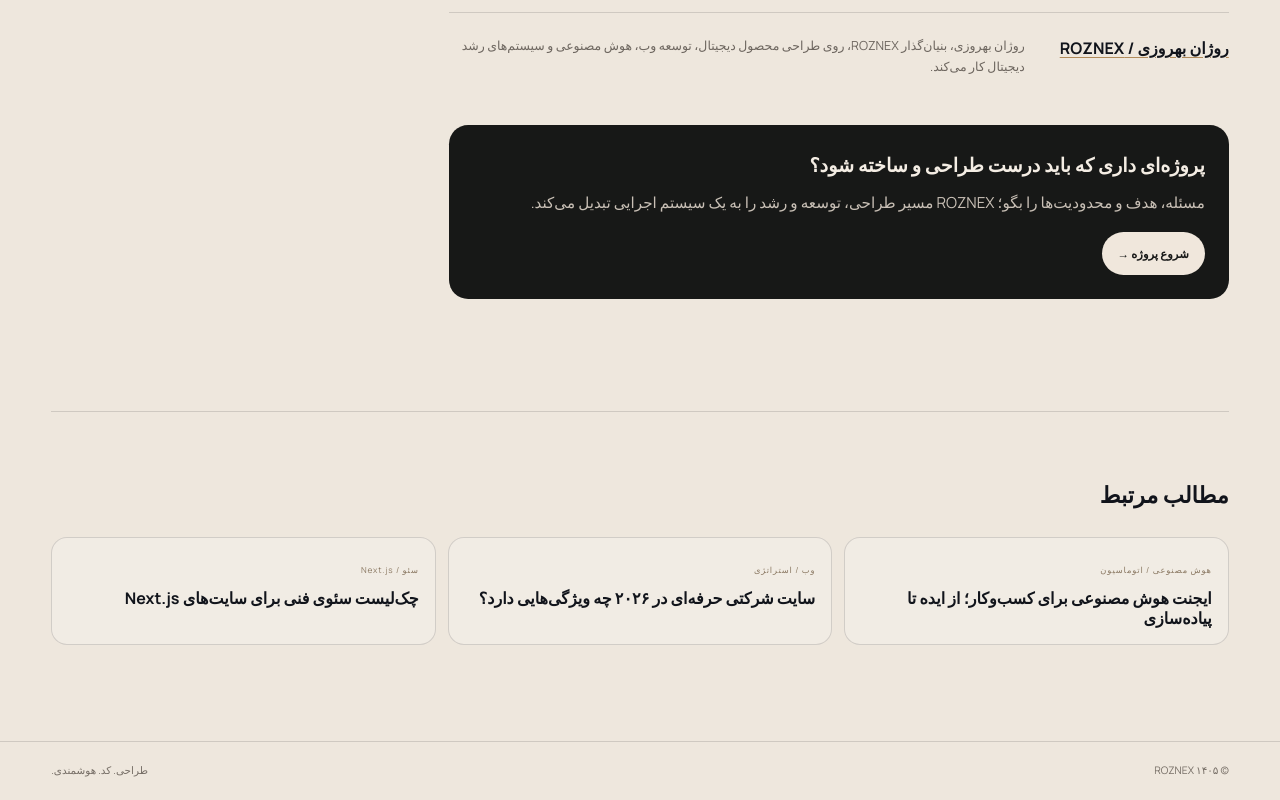
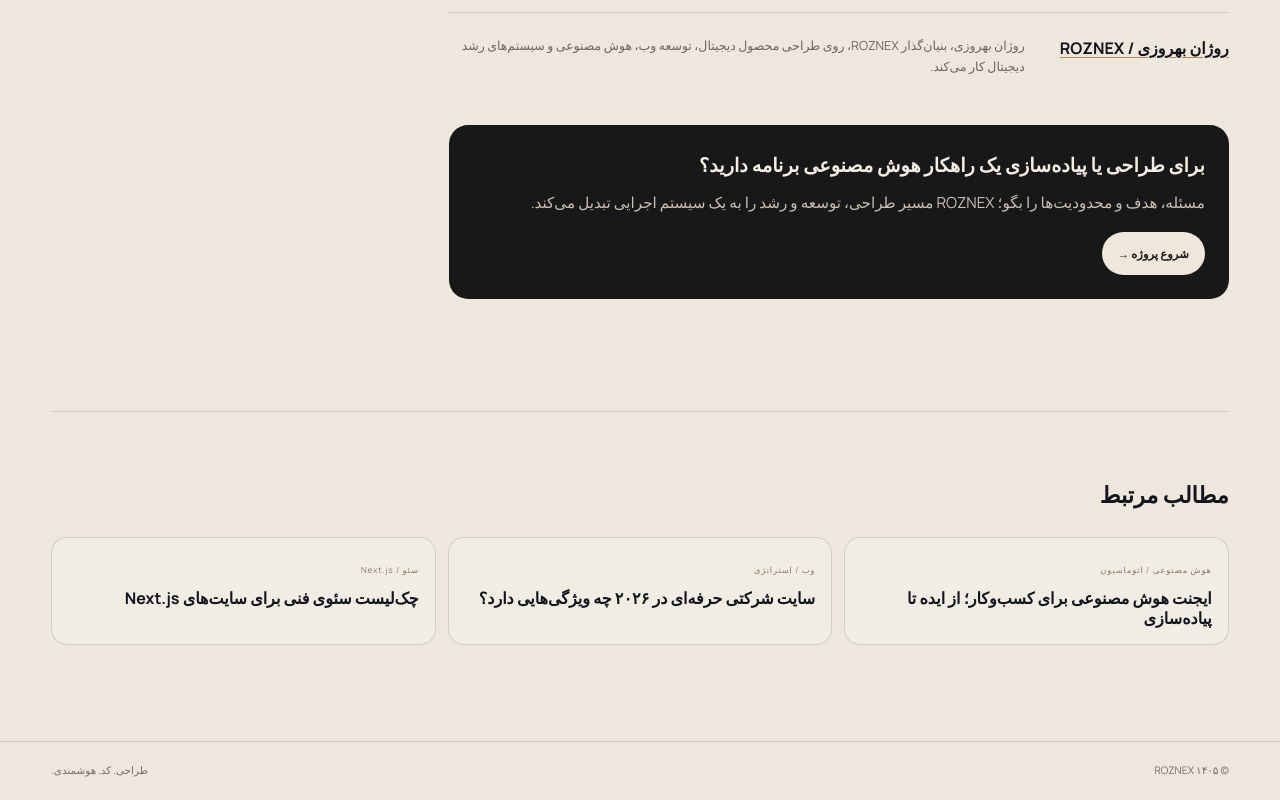
Before and after one commit to RozhanB01/roznex-portfolio, a website: page insights/fa/ai-agent-business/index.html in a window 1280 px wide. Shown: the part 2315-3115 px from the top of the page. Drawn offline with Linux system fonts and the light colour scheme.

Commit message:
copy: clarify service and article headings

```diff
--- a/insights/fa/ai-agent-business/index.html
+++ b/insights/fa/ai-agent-business/index.html
@@ -28,7 +28,7 @@
 <h2 id="roi">بازده را چطور بسنجیم؟</h2>
 <p>شاخص خوب برای ایجنت «تعداد پیام‌ها» نیست. بهتر است زمان چرخه، ساعات کاری ذخیره‌شده، نرخ خطا، سرعت پاسخ، نرخ تبدیل یا تعداد تصمیم‌هایی که با اطلاعات کامل‌تر گرفته شده‌اند سنجیده شود.</p>
 <p class="service-bridge">اگر این موضوع برای کسب‌وکار تو کاربرد دارد، صفحه <a href="/services/fa/ai-agents/">طراحی و توسعه ایجنت هوش مصنوعی</a> جزئیات مسیر اجرایی ROZNEX را توضیح می‌دهد.</p>
-<div class="note"><strong>جمع‌بندی:</strong> ایجنت هوش مصنوعی زمانی ارزشمند است که روی یک فرآیند واقعی، داده قابل اعتماد و سطح دسترسی کنترل‌شده ساخته شود. اگر فقط برای داشتن واژه AI روی سایت ساخته شود، خیلی زود تبدیل به هزینه نگهداری می‌شود.</div><div class="author"><strong><a href="/about/fa/rozhan-behrouzi/">روژان بهروزی / ROZNEX</a></strong><p>روژان بهروزی، بنیان‌گذار ROZNEX، روی طراحی محصول دیجیتال، توسعه وب، هوش مصنوعی و سیستم‌های رشد دیجیتال کار می‌کند.</p></div><div class="article-cta"><h3>پروژه‌ای داری که باید درست طراحی و ساخته شود؟</h3><p>مسئله، هدف و محدودیت‌ها را بگو؛ ROZNEX مسیر طراحی، توسعه و رشد را به یک سیستم اجرایی تبدیل می‌کند.</p><a href="/start/">شروع پروژه →</a></div></article>
+<div class="note"><strong>جمع‌بندی:</strong> ایجنت هوش مصنوعی زمانی ارزشمند است که روی یک فرآیند واقعی، داده قابل اعتماد و سطح دسترسی کنترل‌شده ساخته شود. اگر فقط برای داشتن واژه AI روی سایت ساخته شود، خیلی زود تبدیل به هزینه نگهداری می‌شود.</div><div class="author"><strong><a href="/about/fa/rozhan-behrouzi/">روژان بهروزی / ROZNEX</a></strong><p>روژان بهروزی، بنیان‌گذار ROZNEX، روی طراحی محصول دیجیتال، توسعه وب، هوش مصنوعی و سیستم‌های رشد دیجیتال کار می‌کند.</p></div><div class="article-cta"><h3>برای طراحی یا پیاده‌سازی یک راهکار هوش مصنوعی برنامه دارید؟</h3><p>مسئله، هدف و محدودیت‌ها را بگو؛ ROZNEX مسیر طراحی، توسعه و رشد را به یک سیستم اجرایی تبدیل می‌کند.</p><a href="/start/">شروع پروژه →</a></div></article>
 <aside class="toc"><strong>در این مقاله</strong><a href="#what">ایجنت چیست؟</a><a href="#good-use">کاربرد مناسب</a><a href="#not-first">چه چیزهایی نه؟</a><a href="#architecture">معماری</a><a href="#start">شروع اجرا</a><a href="#roi">سنجش بازده</a></aside></div>
 <section class="related"><h2>مطالب مرتبط</h2><div class="related-grid"><a href="/insights/fa/ai-agent-business/"><span>هوش مصنوعی / اتوماسیون</span><strong>ایجنت هوش مصنوعی برای کسب‌وکار؛ از ایده تا پیاده‌سازی</strong></a><a href="/insights/fa/professional-corporate-website/"><span>وب / استراتژی</span><strong>سایت شرکتی حرفه‌ای در ۲۰۲۶ چه ویژگی‌هایی دارد؟</strong></a><a href="/insights/fa/technical-seo-nextjs/"><span>سئو / Next.js</span><strong>چک‌لیست سئوی فنی برای سایت‌های Next.js</strong></a></div></section>
 </main><footer><span>© ۱۴۰۵ ROZNEX</span><span>طراحی. کد. هوشمندی.</span></footer></body></html>
```
